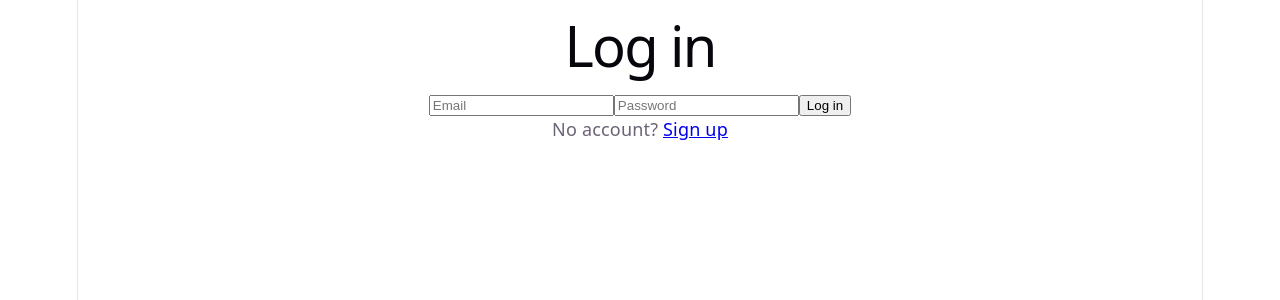
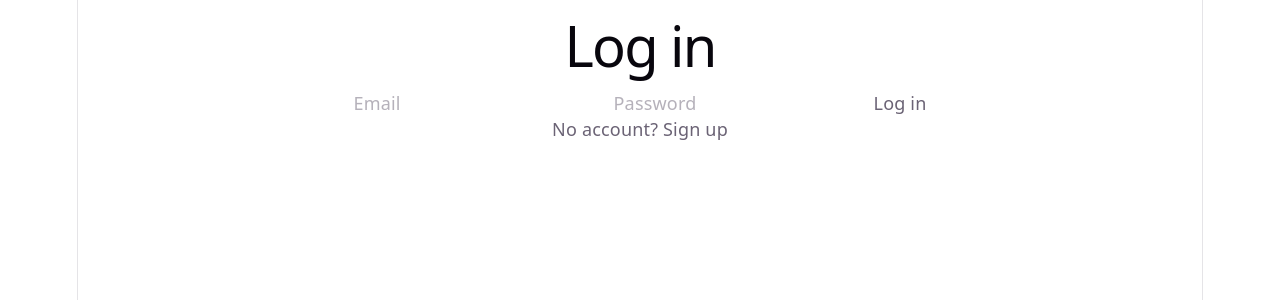
Before and after one commit to degenerade/nutrition_app, a React (Vite) app in the folder client/: page /login in a window 1280 px wide. Shown: the top 300 px of the page. Built offline with nearby package versions, Linux system fonts and the light colour scheme.

Commit message:
added tailwind

```diff
--- a/client/package.json
+++ b/client/package.json
@@ -10,9 +10,11 @@
     "preview": "vite preview"
   },
   "dependencies": {
+    "@tailwindcss/vite": "^4.3.0",
     "react": "^19.2.5",
     "react-dom": "^19.2.5",
-    "react-router-dom": "^7.15.0"
+    "react-router-dom": "^7.15.0",
+    "tailwindcss": "^4.3.0"
   },
   "devDependencies": {
     "@eslint/js": "^9.39.4",
--- a/client/src/index.css
+++ b/client/src/index.css
@@ -1,3 +1,13 @@
+@import "tailwindcss";
+
+@theme {
+  --color-accent: var(--accent);
+  --color-bg: var(--bg);
+  --color-text: var(--text);
+  --color-text-h: var(--text-h);
+  --color-border: var(--border);
+}
+
 :root {
   --text: #6b6375;
   --text-h: #08060d;
--- a/client/vite.config.js
+++ b/client/vite.config.js
@@ -1,9 +1,10 @@
 import { defineConfig } from 'vite'
 import react from '@vitejs/plugin-react'
+import tailwindcss from '@tailwindcss/vite'
 
 // https://vite.dev/config/
 export default defineConfig({
-  plugins: [react()],
+  plugins: [react(), tailwindcss()],
   server: {
     proxy: {
       '/api': 'http://localhost:3012'
```
Also changed, not shown: client/src/pages/BrowsePage.module.css (added), 1 other file (tests, documents, lock files or other folders).
